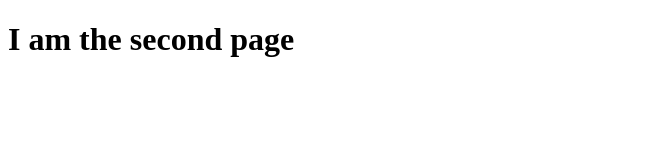
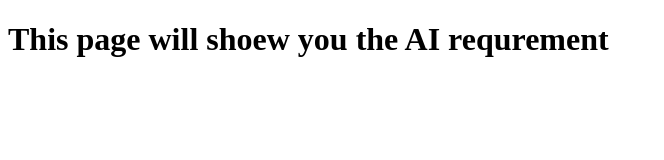
Before and after one commit to FatimaAlmashhor/HTML-lab, a plain HTML site: page otherPage.html in a window 1280 px wide. Shown: the whole page, without its empty margins (0-664 px from the left). Drawn offline with Linux system fonts and the light colour scheme.

Commit message:
Fix : the header of the other page

```diff
--- a/otherPage.html
+++ b/otherPage.html
@@ -7,6 +7,6 @@
     <title>Iframe Test</title>
 </head>
 <body>
-    <h1>I am the second page</h1>
+    <h1>This page will shoew you the AI requrement</h1>
 </body>
 </html>
```
